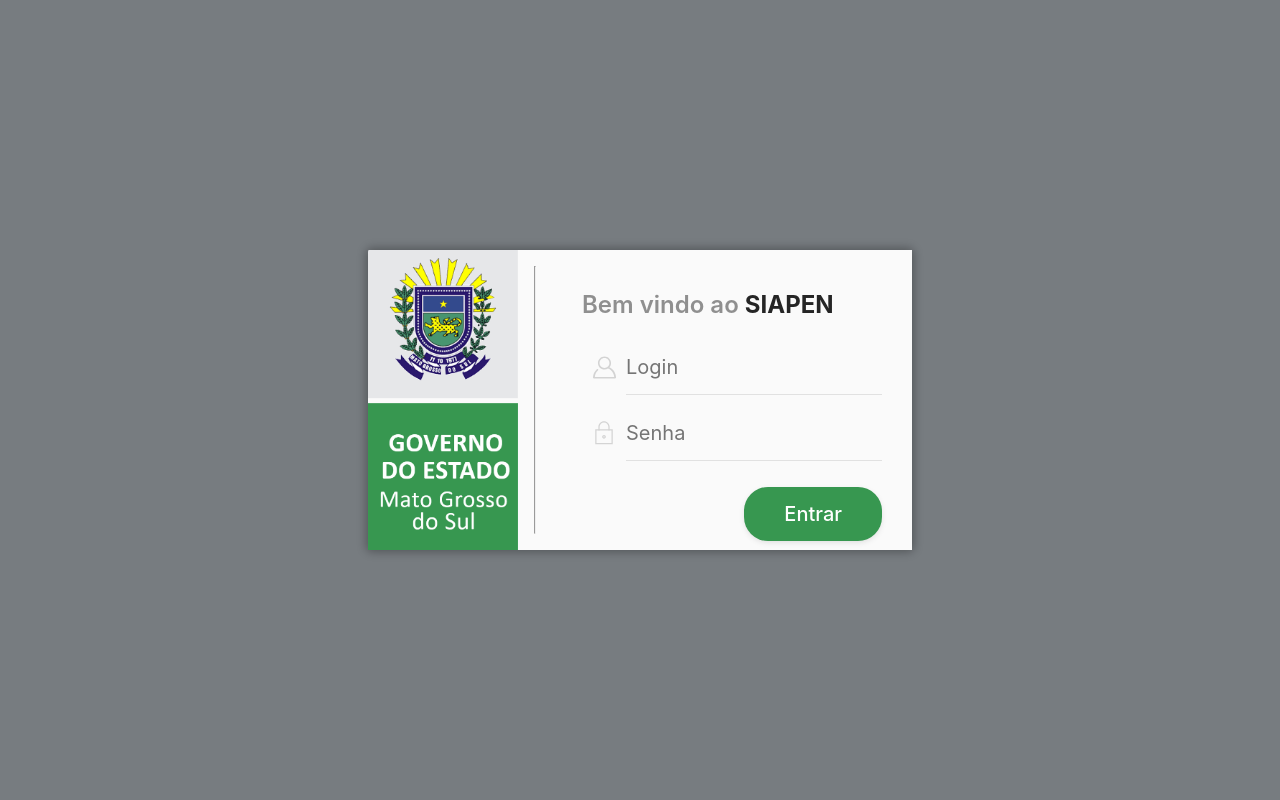
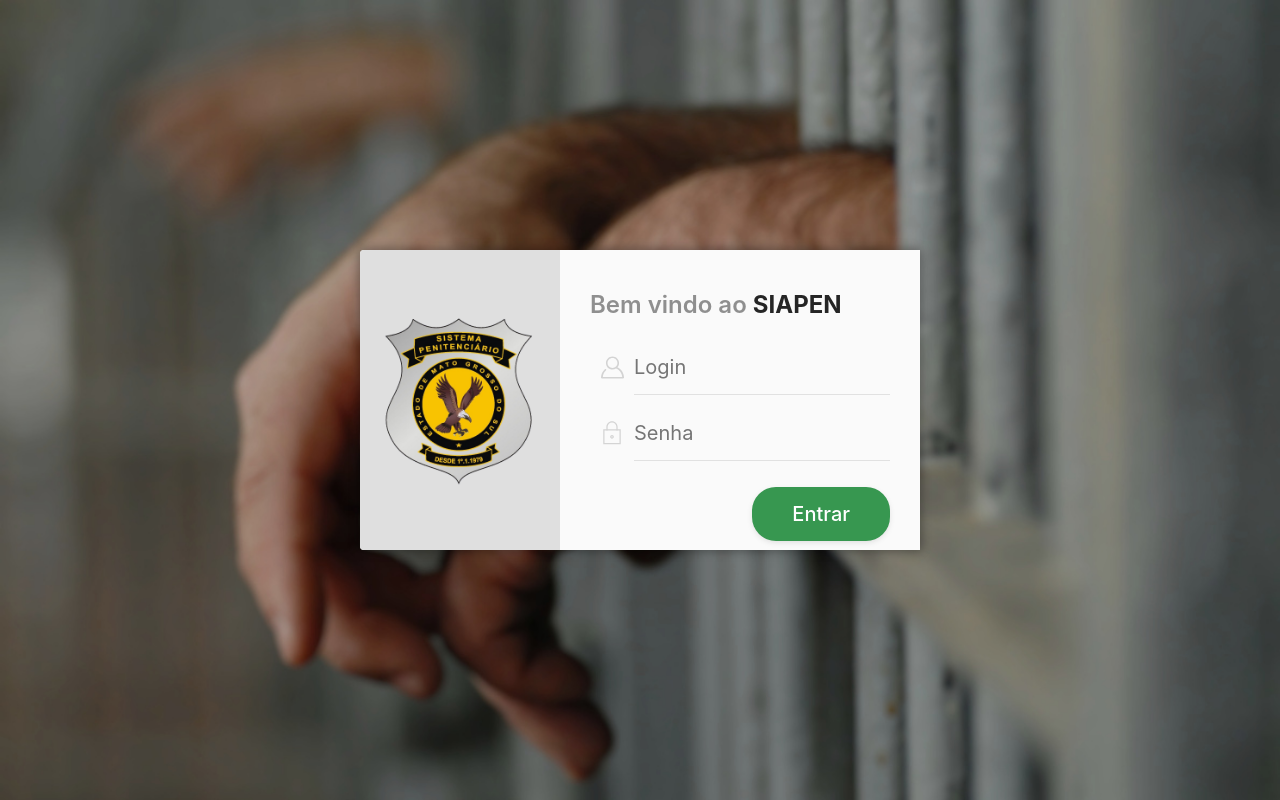
Before and after one commit to M3T4Z0D/M3T4Z0D.github.io, a plain HTML site: page projects/SIAPEN/index.html in a window 1280 px wide. Drawn offline with Linux system fonts and the light colour scheme.

Commit message:
fix: correção das imagens e logo

```diff
--- a/projects/SIAPEN/index.html
+++ b/projects/SIAPEN/index.html
@@ -11,12 +11,12 @@
 </head>
 
 <body>
+
     <div class="session">
         <div class="left">
-            <img src="./images/logo_ms_vertical.png" alt="Logo MS SIAPEN">
-            <!-- <img src="./images/assinatura_digital.png" alt="Assinatura digital LOGO"> -->
+            <img src="./images/Logo AGEPEN MIN.png" alt="Logo MS SIAPEN">
         </div>
-        <hr>
+
         <form action="" class="log-in" autocomplete="off">
             <h4>Bem vindo ao <span>SIAPEN</span></h4>
 
--- a/projects/SIAPEN/script.js
+++ b/projects/SIAPEN/script.js
@@ -3,9 +3,8 @@
 let sliders = [
     {number: 1, current: true},
     {number: 2, current: false},
-    {number: 6, current: false},
-    {number: 9, current: false},
-    {number: 11, current: false}
+    {number: 3, current: false},
+    {number: 4, current: false}
 ];
 
 const slidersSize = sliders.length - 1
--- a/projects/SIAPEN/style.css
+++ b/projects/SIAPEN/style.css
@@ -4,17 +4,18 @@
   margin: 0;
   --main-bg-color: #fafafa;
   --secondary-color: #777c80;
+  --third-color: #dfdfdf;
   --success-color: #379750;
 }
 
 html, body {
-  height: 100vh;
+  height: 100dvh;
   width: 100vw;
   margin: 0 0;
   display: flex;
   align-items: flex-start;
   justify-content: flex-start;
-  background: var(--secondary-color);
+  background: black;
 }
 
 h4 {
@@ -208,25 +209,24 @@
 }
 
 .left {
-  width: 150px;
+  width: 200px;
   height: 300px;
-  background-color: var(--main-bg-color);
+  background-color: var(--third-color);
   border-top-left-radius: 4px;
   border-bottom-left-radius: 4px;
   display: flex;
   flex-direction: column;
+  justify-content: center;
 }
 .left img {
   object-fit: cover;
-  height: 100%;
-}
-
-hr {
+  height: auto;
   margin: 1rem;
 }
 
 body {
+  background-image: url("./images/background/bgslide1.jpg");
   background-size: cover;
-  transition: 2s;
+  transition: width 2s;
+  transition-timing-function: ease-in-out;
 }
-/*# sourceMappingURL=style.css.map */
```
Also changed, not shown: projects/SIAPEN/images/Logo AGEPEN MIN.jpeg (added), projects/SIAPEN/images/Logo AGEPEN MIN.png (added), projects/SIAPEN/images/Logo AGEPEN.jpeg (added), projects/SIAPEN/images/background/bgslide2.jpg, projects/SIAPEN/images/background/bgslide3.jpg (added), projects/SIAPEN/images/background/bgslide4.jpg (added).
